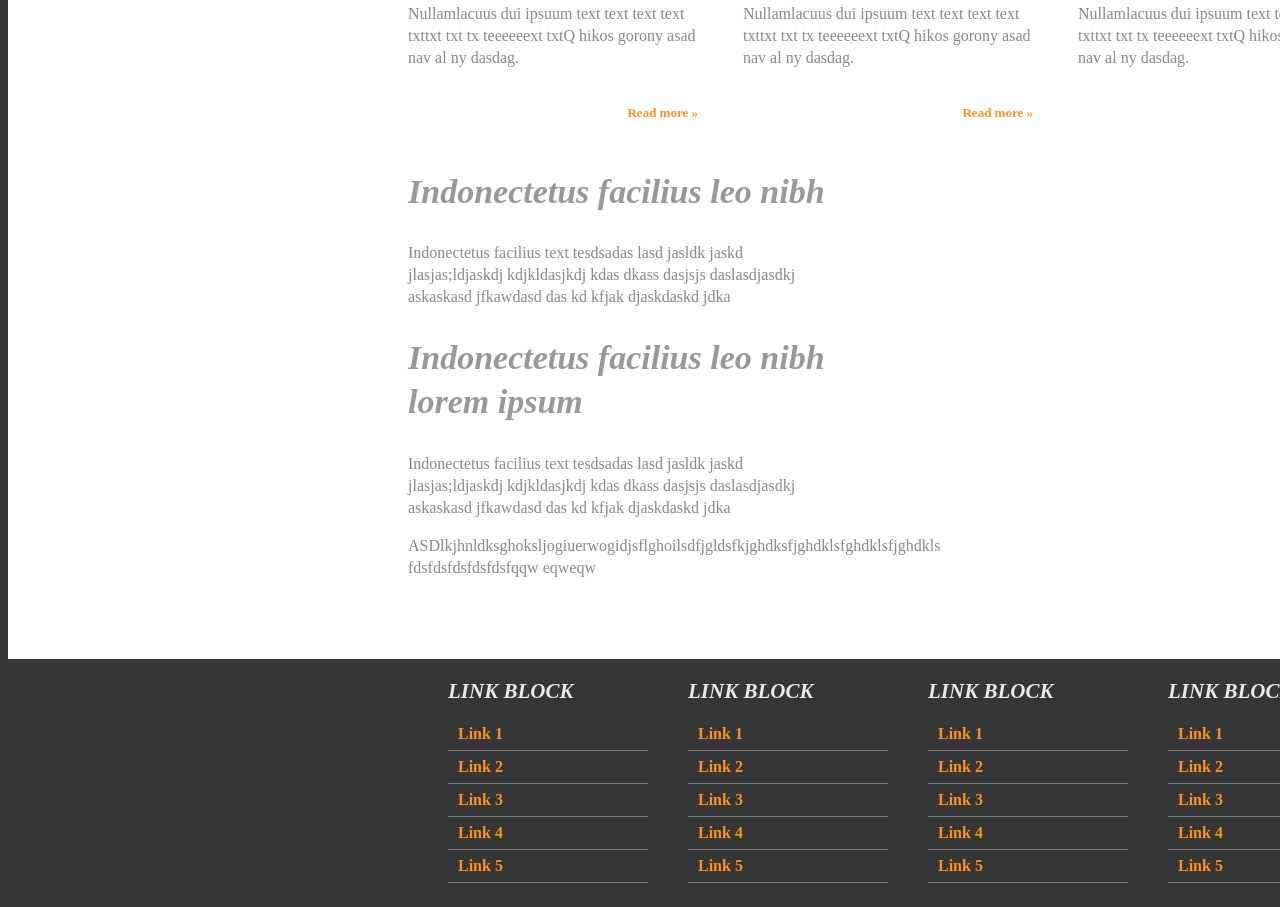
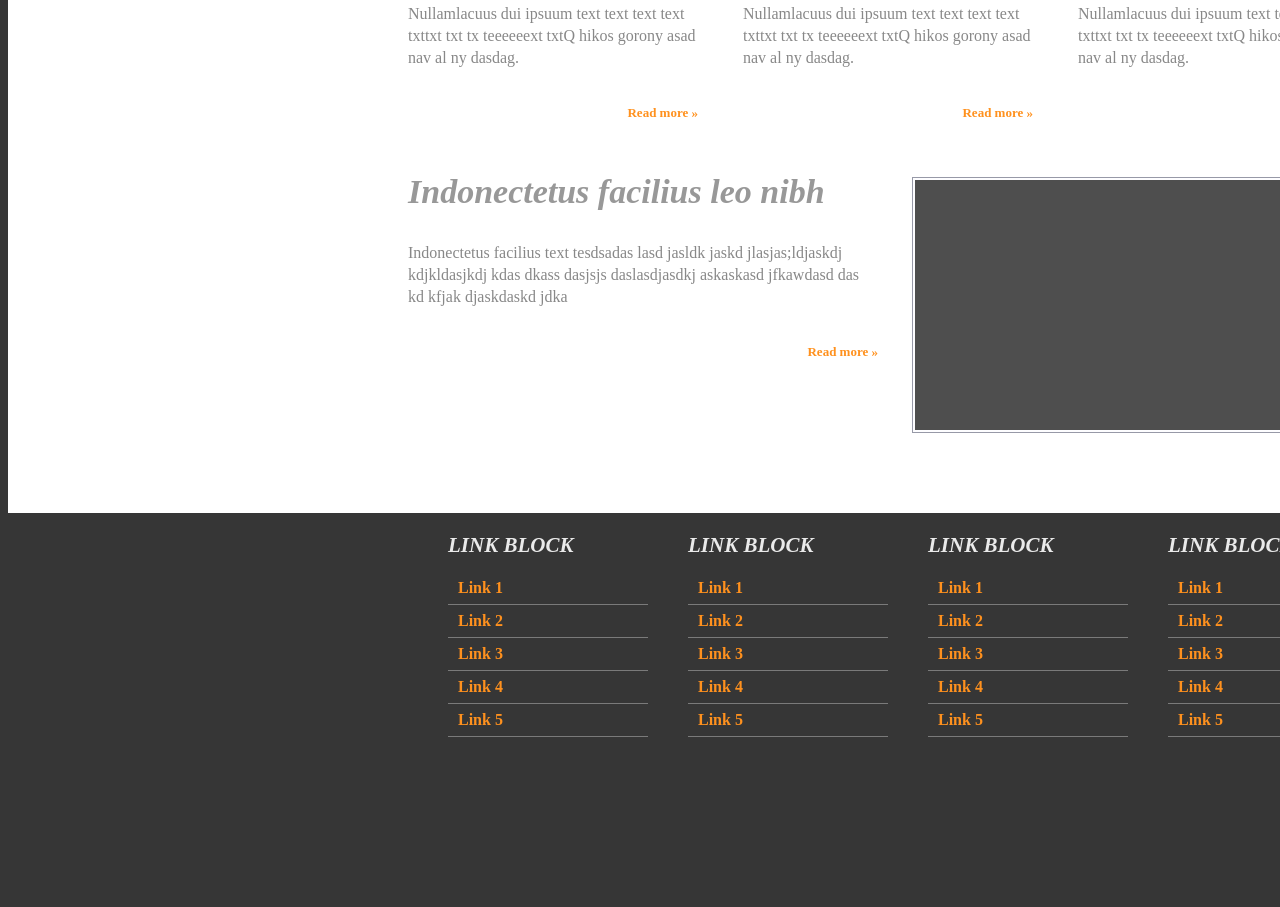
Before and after one commit to smerdoff/HTML-CSS-layout-practice, a plain HTML site: page index.html in a window 1280 px wide. Shown: the part 774-1681 px from the top of the page. After the commit the page ends 1535 px from the top, so only its background shows below. Drawn offline with Linux system fonts and the light colour scheme.

Commit message:
Fix the ratio of the sections

```diff
--- a/assets/stylesheets/main.css
+++ b/assets/stylesheets/main.css
@@ -22,10 +22,12 @@ h3 {
     font-size: 13px;
 }
 .col-1-2{
-    width:45%;
+    width:470px;
+    display:inline-block;
+    margin-right: 34px;
 }
 .col-2-2{
-    width:55%;
+    width:450px;;
 }
 .col-1-3{
     width:290px;
@@ -39,7 +41,7 @@ h3 {
     vertical-align: top;
 }
 .col-1-4{
-    width:25%;
+    width:240px;
 }
 .footer-nav li {
     display: block;
@@ -162,6 +164,7 @@ a:hover {
     width: 450px;
     height:250px;
     vertical-align: top;
+    margin-top: 35px;
 }
 .lower h2{
     font-size:34px;
--- a/index.html
+++ b/index.html
@@ -74,22 +74,19 @@
             <div class="col-1-2">
                 <h2>Indonectetus facilius leo nibh </h2>
                 <p> Indonectetus facilius text tesdsadas lasd jasldk jaskd jlasjas;ldjaskdj kdjkldasjkdj kdas dkass dasjsjs daslasdjasdkj askaskasd jfkawdasd das kd kfjak  djaskdaskd jdka</p>
-                <!--<a class ="read link" href="link.html"><h4>Read more &raquo;</h4></a>-->
-            </div>
-
-            <div class="col-1-2">
-                <h2>Indonectetus facilius leo nibh lorem ipsum </h2>
-                <p> Indonectetus facilius text tesdsadas lasd jasldk jaskd jlasjas;ldjaskdj kdjkldasjkdj kdas dkass dasjsjs daslasdjasdkj askaskasd jfkawdasd das kd kfjak  djaskdaskd jdka</p>
-                <!--<a class ="read link" href="link.html"><h4>Read more &raquo;</h4></a>-->
-            </div>
-
-             <div class="col-1-2">
-                <!--<img src ="assets/images/home/gray.png" alt="gray">-->
-                 <p>ASDlkjhnldksghoksljogiuerwogidjsflghoilsdfjgldsfkjghdksfjghdklsfghdklsfjghdkls fdsfdsfdsfdsfdsfqqw eqweqw </p>
-            </div>
+                <a class ="read link" href="link.html"><h4>Read more &raquo;</h4></a>
+            </div><!--
+            --><img src ="assets/images/home/gray.png " alt=gray">
 
         </section>
+
+
     </section>
+
+
+
+
+        </div>
 </section>
 
 <footer class="primary-footer container">
```
